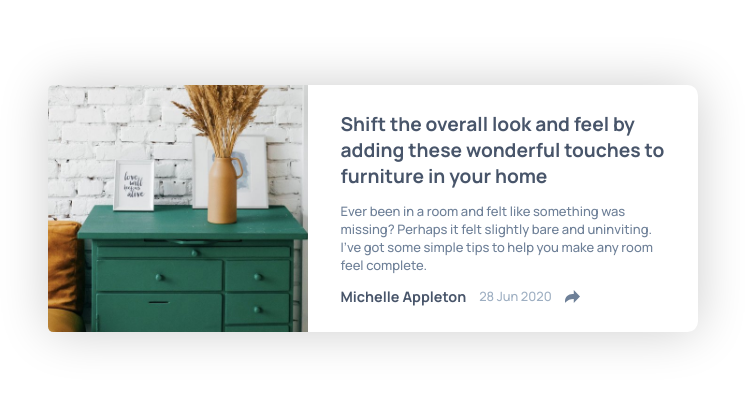
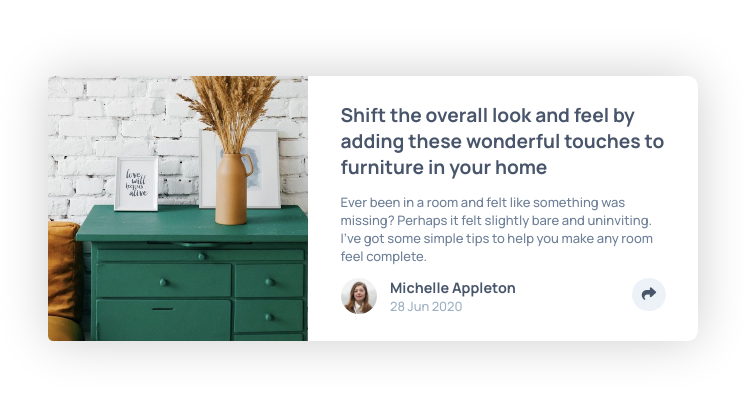
Before and after one commit to r3surr3cti0n/article-preview-component, a plain HTML site: page index.html in a window 1280 px wide. Shown: the part 192-588 px from the top of the page, without its empty margins (267-1012 px from the left). Drawn offline with Linux system fonts and the light colour scheme.

Commit message:
add share icon, seperate name+date

```diff
--- a/index.html
+++ b/index.html
@@ -39,9 +39,18 @@
 					simple tips to help you make any room feel complete.
 				</p>
 				<div class="share-box">
-					<h3 class="name">Michelle Appleton</h3>
-					<h3 class="date">28 Jun 2020</h3>
-					<img src="images/icon-share.svg" alt="" />
+					<img
+						class="profile-pic"
+						src="images/avatar-michelle.jpg"
+						alt="avatar-michelle"
+					/>
+					<div class="info">
+						<h3 class="name">Michelle Appleton</h3>
+						<h3 class="date">28 Jun 2020</h3>
+					</div>
+					<div class="share-btn">
+						<i class="fas fa-share share-icon"></i>
+					</div>
 				</div>
 			</div>
 		</div>
@@ -51,5 +60,10 @@
     Challenge by <a href="https://www.frontendmentor.io?ref=challenge" target="_blank">Frontend Mentor</a>.
     Coded by <a href="#">Your Name Here</a>.
   </div> -->
+
+		<script
+			src="https://kit.fontawesome.com/ff747aaefb.js"
+			crossorigin="anonymous"
+		></script>
 	</body>
 </html>
```
